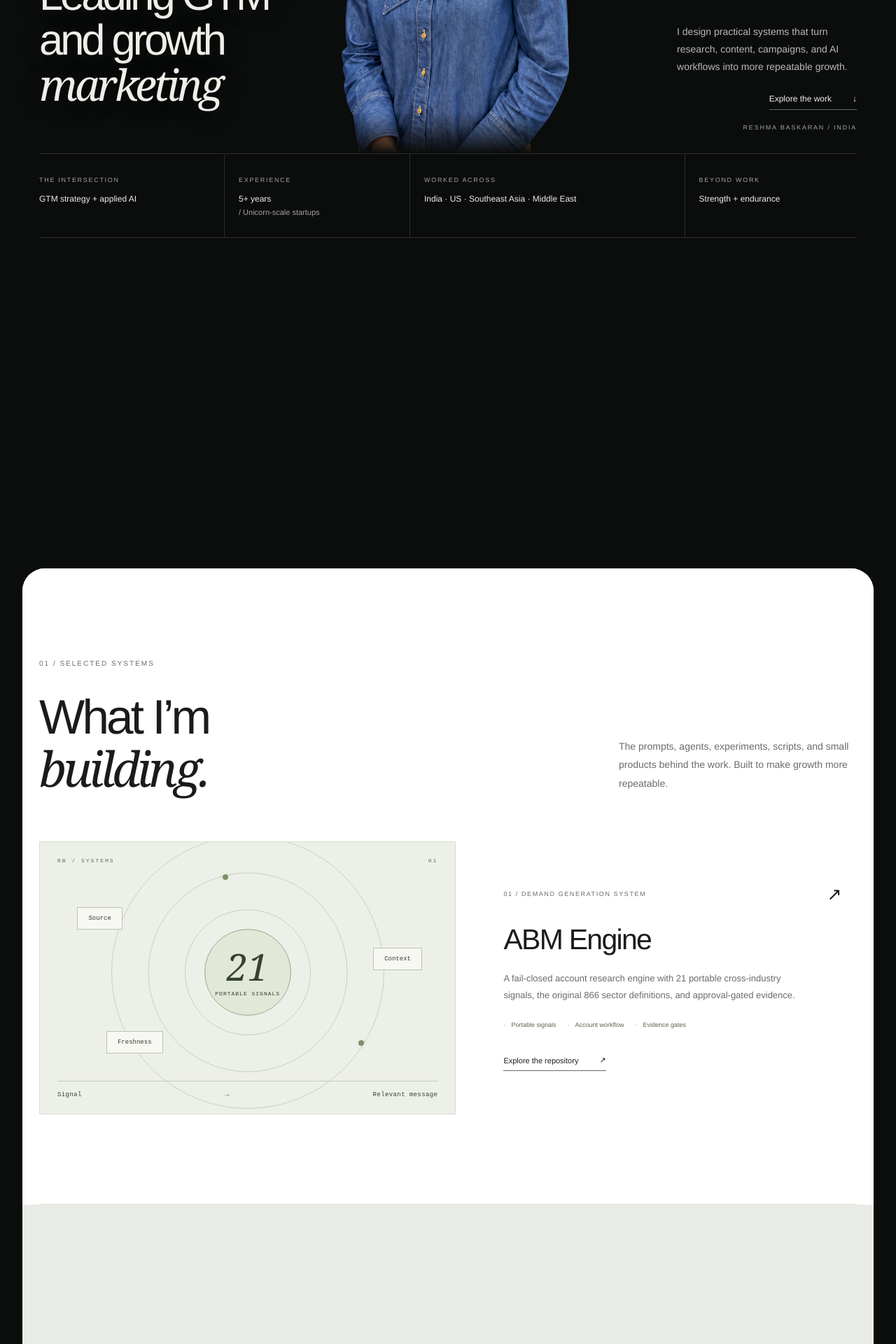
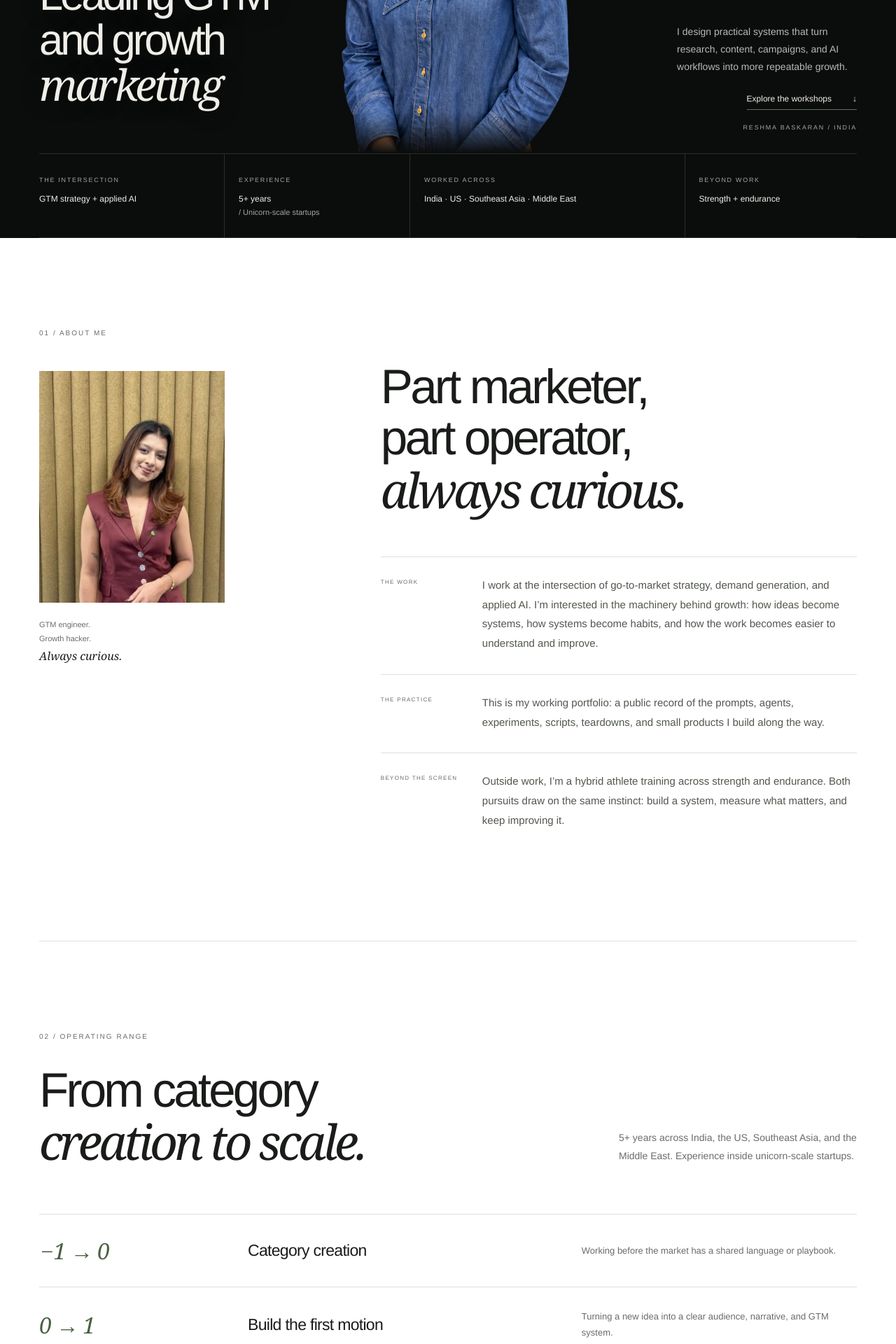
Before and after one commit to reshma-baskaran/reshma.baskaran, a Next.js app: page / in a window 1280 px wide. Shown: the part 460-2380 px from the top of the page at 70% size. Built offline with nearby package versions, Linux system fonts and the light colour scheme.

Commit message:
Remove systems showcase and restore continuous natural scrolling

```diff
--- a/app/globals.css
+++ b/app/globals.css
@@ -1621,15 +1621,14 @@ footer p,.back-top {
   overflow: clip;
 }
 .intro-frame {
-  position: sticky;
-  top: 0;
+  position: relative;
   height: 100vh;
   height: 100dvh;
   min-height: 670px;
   display: flex;
   flex-direction: column;
   transform-origin: 50% 48%;
-  will-change: transform, opacity;
+  will-change: auto;
 }
 .intro-frame .site-nav,
 .intro-frame .hero-facts {
@@ -1688,58 +1687,33 @@ footer p,.back-top {
   }
 }
 
-/* Repeat the same pinned zoom and rising-sheet reveal for every scene. */
+/* Continuous document flow, with no pinned or overlapping sections. */
 .scroll-experience {
   display: contents;
 }
 .scene-stage {
   position: relative;
-  overflow-anchor: none;
-  background: #e9ebe6;
-  overflow: clip;
+  background: #fff;
 }
 .scene-stage.intro-stage {
   background: #0b0c0c;
 }
 .scene-frame {
-  position: sticky;
-  top: 0;
-  min-height: 100vh;
-  min-height: 100dvh;
+  position: relative;
+  background: #fff;
+}
+.scene-frame.intro-frame {
   display: flex;
-  flex-direction: column;
-  justify-content: center;
-  background: #fff;
-  transform-origin: 50% 48%;
-}
-.scene-frame.intro-frame {
   justify-content: flex-start;
   background: #0b0c0c;
+  min-height: 670px;
 }
 .page-content {
-  background: transparent;
+  background: #fff;
   overflow: visible;
 }
 .community-section .community-story {
   margin-top: 0;
-}
-@media (prefers-reduced-motion: reduce) {
-  .scene-frame {
-    position: relative;
-  }
-}
-.scene-frame.intro-frame {
-  min-height: 670px;
-}
-.work-section > .project {
-  grid-template-columns: 1.18fr 1fr;
-}
-.work-section > .project .system-visual {
-  order: 0;
-}
-.work-section > .project .project-copy {
-  order: 1;
-  padding-left: 0;
 }
 @media (max-width: 760px) {
   .scene-frame.intro-frame {
@@ -1750,18 +1724,6 @@ footer p,.back-top {
 @media (min-width: 761px) and (max-width: 900px) {
   .hero-name {
     font-size: 11vw;
-  }
-}
-
-/* Smooth the visual response to wheel increments while keeping native scrolling. */
-@media (prefers-reduced-motion: no-preference) {
-  .scene-frame {
-    transition:
-      transform 200ms cubic-bezier(.2, .8, .2, 1),
-      opacity 200ms cubic-bezier(.2, .8, .2, 1);
-  }
-  .scene-stage {
-    transition: clip-path 180ms cubic-bezier(.2, .8, .2, 1);
   }
 }
 
@@ -1788,3 +1750,10 @@ footer p,.back-top {
     grid-column: span 2;
   }
 }
+@media (max-width: 380px) {
+  .site-nav nav {
+    left: 45%;
+    gap: 14px;
+    font-size: 10px;
+  }
+}
--- a/app/page.tsx
+++ b/app/page.tsx
@@ -1,11 +1,6 @@
 import ScrollExperience from "./ScrollExperience";
 import ScrollScene from "./ScrollScene";
 
-const projects = [
-    { number: "01", category: "Demand generation system", title: "ABM Engine", description: "A fail-closed account research engine with 21 portable cross-industry signals, the original 866 sector definitions, and approval-gated evidence.", details: ["Portable signals", "Account workflow", "Evidence gates"], visual: "signals" as const, href: "https://github.com/reshma-baskaran/abm-engine" },
-    { number: "02", category: "Skill + writing system", title: "Outbound Research & Writing", description: "A fail-closed research and writing system requiring complete campaign inputs, claim-level sources, distinct touch roles, and human review.", details: ["Readiness gate", "Claim lineage", "Sequence QA"], visual: "sequence" as const, href: "https://github.com/reshma-baskaran/outbound-research-and-writing" },
-    { number: "03", category: "Relationship intelligence system", title: "Relationship Intelligence Second Brain", description: "An Obsidian system that separates public intelligence from direct relationships, ingests traceable sources, and generates source-linked briefs.", details: ["Evidence context", "Source ingest", "Whole-vault digest"], visual: "memory" as const, href: "https://github.com/reshma-baskaran/relationship-intelligence-second-brain" },
-];
 const capabilities = ["Demand generation", "B2B integrated marketing", "Market intelligence", "Lifecycle marketing", "Partner marketing", "Business development", "Revenue ownership"];
 const stages = [
     { step: "−1 → 0", title: "Category creation", copy: "Working before the market has a shared language or playbook." },
@@ -26,55 +21,27 @@ const photos = [
 function Arrow({ diagonal = false }: {
     diagonal?: boolean;
 }) { return <span aria-hidden="true" className="arrow">{diagonal ? "↗" : "↘"}</span>; }
-function SystemVisual({ kind }: {
-    kind: "signals" | "sequence" | "memory";
-}) {
-    return <div className={`system-visual visual-${kind}`} aria-hidden="true">
-    <div className="visual-topline"><span>RB / SYSTEMS</span><span>{kind === "signals" ? "01" : kind === "sequence" ? "02" : "03"}</span></div>
-    {kind === "signals" ? <>
-      <div className="signal-orbit orbit-one"/><div className="signal-orbit orbit-two"/><div className="signal-orbit orbit-three"/>
-      <div className="signal-center"><strong>21</strong><span>portable signals</span></div>
-      <span className="signal-node node-one">Source</span><span className="signal-node node-two">Context</span><span className="signal-node node-three">Freshness</span>
-      <span className="orbit-point point-one"/><span className="orbit-point point-two"/>
-      <div className="visual-caption"><span>Signal</span><span>→</span><span>Relevant message</span></div>
-    </> : kind === "sequence" ? <>
-      <div className="sequence-flow">{["Account", "Pressure", "Proof", "Angle", "Sequence", "QA"].map((label, i) => <div key={label} className="sequence-step"><small>0{i + 1}</small><span>{label}</span><b>{i === 5 ? "✓" : "→"}</b></div>)}</div>
-      <div className="visual-caption"><span>Research</span><span>→</span><span>Human review</span></div>
-    </> : <>
-      <div className="memory-map"><div className="memory-sources"><span>Conversation</span><span>Note</span><span>Public source</span></div><div className="memory-connector"/><div className="memory-core"><span>✳</span><strong>Context</strong><small>with provenance</small></div><div className="memory-connector"/><div className="memory-sources"><span>Brief</span><span>Open loop</span><span>Next action</span></div></div>
-      <div className="visual-caption"><span>Information</span><span>→</span><span>Traceable intelligence</span></div>
-    </>}
-  </div>;
-}
 export default function Home() {
     return <>
     <a className="skip-link" href="#main">Skip to content</a>
     <ScrollExperience>
-    <ScrollScene intro id="top" label="Introduction"><header className="site-nav wrap"><a className="wordmark" href="#top" aria-label="Reshma Baskaran home">RB<span>.</span></a><nav aria-label="Primary navigation"><a href="#work">Work</a><a href="#about">About me</a><a href="#contact">Contact</a></nav><a className="nav-cta" href="https://github.com/reshma-baskaran" target="_blank" rel="noreferrer" data-ph-capture-attribute-portfolio-action="github_profile_nav">GitHub <Arrow diagonal/></a></header>
+    <ScrollScene intro id="top" label="Introduction"><header className="site-nav wrap"><a className="wordmark" href="#top" aria-label="Reshma Baskaran home">RB<span>.</span></a><nav aria-label="Primary navigation"><a href="#community">Workshops</a><a href="#about">About me</a><a href="#contact">Contact</a></nav><a className="nav-cta" href="https://github.com/reshma-baskaran" target="_blank" rel="noreferrer" data-ph-capture-attribute-portfolio-action="github_profile_nav">GitHub <Arrow diagonal/></a></header>
       <section className="hero wrap" aria-labelledby="hero-title">
         <p className="hero-eyebrow"><span className="status-dot"/>GTM engineer · Growth hacker · Hybrid athlete</p>
         <div className="hero-name" aria-hidden="true"><span>Reshma</span><span>Baskaran</span></div>
         <div className="hero-portrait"><img src="/reshma-hero-cutout.png" alt="Reshma Baskaran" width="1122" height="1402" fetchPriority="high"/></div>
         <div className="hero-copy"><h1 id="hero-title">Leading GTM<br />and growth<br /><em>marketing</em></h1></div><p className="hero-description">I design practical systems that turn research, content, campaigns, and AI workflows into more repeatable growth.</p>
-        <a className="hero-work-link text-link" href="#work">Explore the work <span aria-hidden="true">↓</span></a><span className="hero-caption">Reshma Baskaran / India</span>
+        <a className="hero-work-link text-link" href="#community">Explore the workshops <span aria-hidden="true">↓</span></a><span className="hero-caption">Reshma Baskaran / India</span>
       </section>
       <div className="hero-facts wrap"><div><span className="eyebrow">The intersection</span><p>GTM strategy + applied AI</p></div><div><span className="eyebrow">Experience</span><p>5+ years <span className="muted">/ Unicorn-scale startups</span></p></div><div><span className="eyebrow">Worked across</span><p>India · US · Southeast Asia · Middle East</p></div><div><span className="eyebrow">Beyond work</span><p>Strength + endurance</p></div></div>
     </ScrollScene>
     <main id="main" className="page-content">
-      {projects.map((project, index) => <ScrollScene key={project.number} id={index === 0 ? "work" : `project-${project.number}`} label={project.title}>
-        <section className="work-section section wrap" aria-label={index === 0 ? "Selected systems" : project.title}>
-          {index === 0 && <div className="section-heading"><div><p className="eyebrow section-label">01 / Selected systems</p><h2 id="work-title">What I’m<br /><em>building.</em></h2></div><p className="section-intro">The prompts, agents, experiments, scripts, and small products behind the work. Built to make growth more repeatable.</p></div>}
-          <a className="project" href={project.href} target="_blank" rel="noreferrer" aria-label={`View ${project.title} on GitHub`} data-ph-capture-attribute-portfolio-action={`project_${project.visual}`}>
-            <SystemVisual kind={project.visual}/><div className="project-copy"><div className="project-meta"><span>{project.number} / {project.category}</span><Arrow diagonal/></div><h3>{project.title}</h3><p>{project.description}</p><ul className="project-tags">{project.details.map(detail => <li key={detail}>{detail}</li>)}</ul><span className="text-link project-link">Explore the repository <Arrow diagonal/></span></div>
-          </a>
-        </section>
-      </ScrollScene>)}
-      <ScrollScene id="about" label="About me"><section className="about-section section wrap" aria-labelledby="about-title"><p className="eyebrow section-label">02 / About me</p><div className="about-layout"><div className="about-aside"><div className="about-photo"><img src="/reshma-baskaran-headshot.png" alt="Portrait of Reshma Baskaran" width="700" height="700" loading="lazy"/></div><p>GTM engineer.<br />Growth hacker.<br /><em>Always curious.</em></p></div><div className="about-main"><h2 id="about-title">Part marketer,<br />part operator,<br /><em>always curious.</em></h2><div className="about-paragraph"><span className="eyebrow">The work</span><p>I work at the intersection of go-to-market strategy, demand generation, and applied AI. I’m interested in the machinery behind growth: how ideas become systems, how systems become habits, and how the work becomes easier to understand and improve.</p></div><div className="about-paragraph"><span className="eyebrow">The practice</span><p>This is my working portfolio: a public record of the prompts, agents, experiments, scripts, teardowns, and small products I build along the way.</p></div><div className="about-paragraph"><span className="eyebrow">Beyond the screen</span><p>Outside work, I’m a hybrid athlete training across strength and endurance. Both pursuits draw on the same instinct: build a system, measure what matters, and keep improving it.</p></div></div></div></section></ScrollScene>
-      <ScrollScene id="scope" label="Operating range"><section className="scope-section section wrap" aria-labelledby="scope-title"><div className="section-heading"><div><p className="eyebrow section-label">03 / Operating range</p><h2 id="scope-title">From category<br /><em>creation to scale.</em></h2></div><p className="section-intro">5+ years across India, the US, Southeast Asia, and the Middle East. Experience inside unicorn-scale startups.</p></div><div className="scope-list">{stages.map(stage => <article key={stage.step} className="scope-row"><span className="scope-step">{stage.step}</span><h3>{stage.title}</h3><p>{stage.copy}</p></article>)}</div><div className="capabilities"><p className="eyebrow">Across the motion</p><ul>{capabilities.map(capability => <li key={capability}>{capability}</li>)}</ul></div></section></ScrollScene>
-      <ScrollScene id="in-the-wild" label="In the wild"><section className="proof-section section wrap" aria-labelledby="proof-title"><div className="section-heading"><div><p className="eyebrow section-label">04 / In the wild</p><h2 id="proof-title">The work is better<br />when it <em>leaves the screen.</em></h2></div></div><a className="feature-story" href="https://shorts.growthx.club/p/the-3-people-marketing-team-at-mukesh" target="_blank" rel="noreferrer" aria-label="Read the GrowthX day in the life feature" data-ph-capture-attribute-portfolio-action="growthx_profile"><div className="feature-masthead"><span className="eyebrow">Featured in</span><strong>GrowthX</strong><span className="eyebrow">Member profiles / 20 November 2025</span></div><div className="feature-copy"><p className="eyebrow">Behind the scenes</p><h3>A day in the life<br />of Reshma Baskaran.</h3><p>An inside look at the calls, channel bets, and operating rhythm behind demand generation on a three-person marketing team.</p><span className="text-link">Read the profile <Arrow diagonal/></span></div><span className="feature-arrow" aria-hidden="true">↗</span></a></section></ScrollScene>
+      <ScrollScene id="about" label="About me"><section className="about-section section wrap" aria-labelledby="about-title"><p className="eyebrow section-label">01 / About me</p><div className="about-layout"><div className="about-aside"><div className="about-photo"><img src="/reshma-baskaran-headshot.png" alt="Portrait of Reshma Baskaran" width="700" height="700" loading="lazy"/></div><p>GTM engineer.<br />Growth hacker.<br /><em>Always curious.</em></p></div><div className="about-main"><h2 id="about-title">Part marketer,<br />part operator,<br /><em>always curious.</em></h2><div className="about-paragraph"><span className="eyebrow">The work</span><p>I work at the intersection of go-to-market strategy, demand generation, and applied AI. I’m interested in the machinery behind growth: how ideas become systems, how systems become habits, and how the work becomes easier to understand and improve.</p></div><div className="about-paragraph"><span className="eyebrow">The practice</span><p>This is my working portfolio: a public record of the prompts, agents, experiments, scripts, teardowns, and small products I build along the way.</p></div><div className="about-paragraph"><span className="eyebrow">Beyond the screen</span><p>Outside work, I’m a hybrid athlete training across strength and endurance. Both pursuits draw on the same instinct: build a system, measure what matters, and keep improving it.</p></div></div></div></section></ScrollScene>
+      <ScrollScene id="scope" label="Operating range"><section className="scope-section section wrap" aria-labelledby="scope-title"><div className="section-heading"><div><p className="eyebrow section-label">02 / Operating range</p><h2 id="scope-title">From category<br /><em>creation to scale.</em></h2></div><p className="section-intro">5+ years across India, the US, Southeast Asia, and the Middle East. Experience inside unicorn-scale startups.</p></div><div className="scope-list">{stages.map(stage => <article key={stage.step} className="scope-row"><span className="scope-step">{stage.step}</span><h3>{stage.title}</h3><p>{stage.copy}</p></article>)}</div><div className="capabilities"><p className="eyebrow">Across the motion</p><ul>{capabilities.map(capability => <li key={capability}>{capability}</li>)}</ul></div></section></ScrollScene>
+      <ScrollScene id="in-the-wild" label="In the wild"><section className="proof-section section wrap" aria-labelledby="proof-title"><div className="section-heading"><div><p className="eyebrow section-label">03 / In the wild</p><h2 id="proof-title">The work is better<br />when it <em>leaves the screen.</em></h2></div></div><a className="feature-story" href="https://shorts.growthx.club/p/the-3-people-marketing-team-at-mukesh" target="_blank" rel="noreferrer" aria-label="Read the GrowthX day in the life feature" data-ph-capture-attribute-portfolio-action="growthx_profile"><div className="feature-masthead"><span className="eyebrow">Featured in</span><strong>GrowthX</strong><span className="eyebrow">Member profiles / 20 November 2025</span></div><div className="feature-copy"><p className="eyebrow">Behind the scenes</p><h3>A day in the life<br />of Reshma Baskaran.</h3><p>An inside look at the calls, channel bets, and operating rhythm behind demand generation on a three-person marketing team.</p><span className="text-link">Read the profile <Arrow diagonal/></span></div><span className="feature-arrow" aria-hidden="true">↗</span></a></section></ScrollScene>
       <ScrollScene id="community" label="Community"><section className="proof-section community-section section wrap">
         <article className="community-story"><div className="community-heading"><div><p className="eyebrow">Workshops + events / Bangalore</p><h3>I run growth<br /><em>marketing workshops.</em></h3></div><div className="community-intro"><p>Through growth marketing workshops and events, I’ve brought together 130+ people in Bangalore.</p><a className="text-link" href="https://www.linkedin.com/posts/reshma-baskaran_what-a-day-when-sakshi-a-and-i-hosted-activity-7438838780746170369-cVf7" target="_blank" rel="noreferrer" data-ph-capture-attribute-portfolio-action="event_recap">That’s What She Sold recap <Arrow diagonal/></a></div></div><div className="community-gallery" aria-label="Growth marketing workshops and community events in Bangalore">{photos.map(([src, alt], i) => <figure key={src} className={`gallery-photo gallery-photo-${i + 1}`}><img src={`/events/${src}`} alt={alt} loading="lazy" width="1600" height="1200"/></figure>)}</div><div className="gallery-footer"><span>130+ people across multiple events</span><span>Growth marketing workshops / Bangalore</span></div></article></section></ScrollScene>
-      <ScrollScene id="contact" label="Find me"><section className="contact-section section wrap" aria-labelledby="contact-title"><p className="eyebrow section-label">05 / Find me</p><h2 id="contact-title">Follow the builds<br /><em>as they ship.</em><Arrow /></h2><div className="contact-links"><a href="https://github.com/reshma-baskaran" target="_blank" rel="noreferrer" data-ph-capture-attribute-portfolio-action="github_profile_contact">GitHub <Arrow diagonal/></a><a href="https://www.linkedin.com/in/reshma-baskaran" target="_blank" rel="noreferrer" data-ph-capture-attribute-portfolio-action="linkedin_profile_contact">LinkedIn <Arrow diagonal/></a><a href="https://x.com/BaskaranReshma" target="_blank" rel="noreferrer" data-ph-capture-attribute-portfolio-action="x_profile_contact">X <span className="contact-handle">@BaskaranReshma</span><Arrow diagonal/></a></div></section>
+      <ScrollScene id="contact" label="Find me"><section className="contact-section section wrap" aria-labelledby="contact-title"><p className="eyebrow section-label">04 / Find me</p><h2 id="contact-title">Follow the builds<br /><em>as they ship.</em><Arrow /></h2><div className="contact-links"><a href="https://github.com/reshma-baskaran" target="_blank" rel="noreferrer" data-ph-capture-attribute-portfolio-action="github_profile_contact">GitHub <Arrow diagonal/></a><a href="https://www.linkedin.com/in/reshma-baskaran" target="_blank" rel="noreferrer" data-ph-capture-attribute-portfolio-action="linkedin_profile_contact">LinkedIn <Arrow diagonal/></a><a href="https://x.com/BaskaranReshma" target="_blank" rel="noreferrer" data-ph-capture-attribute-portfolio-action="x_profile_contact">X <span className="contact-handle">@BaskaranReshma</span><Arrow diagonal/></a></div></section>
     <div className="footer-background"><footer className="wrap"><a className="wordmark" href="#top" aria-label="Back to top">RB<span>.</span></a><p>© {new Date().getFullYear()} Reshma Baskaran</p><p>Built in public, one system at a time.</p><a href="#top" className="back-top">Back to top ↑</a></footer></div></ScrollScene></main>
     </ScrollExperience>
   </>;
```
Also changed, not shown: app/ScrollExperience.tsx (+24 -91 lines).
